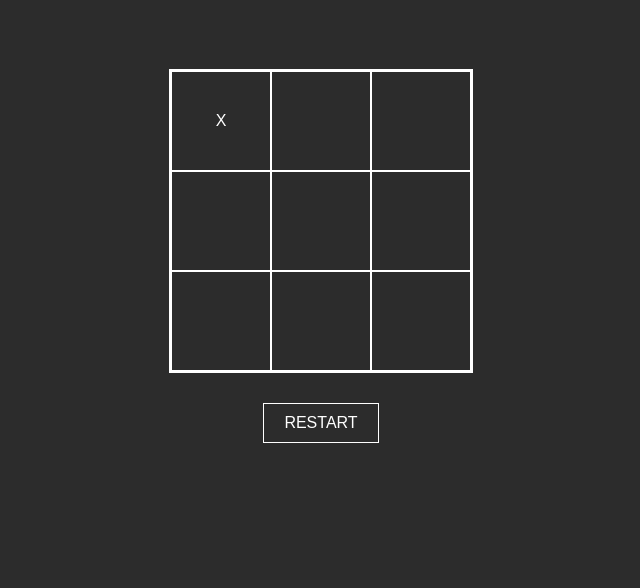
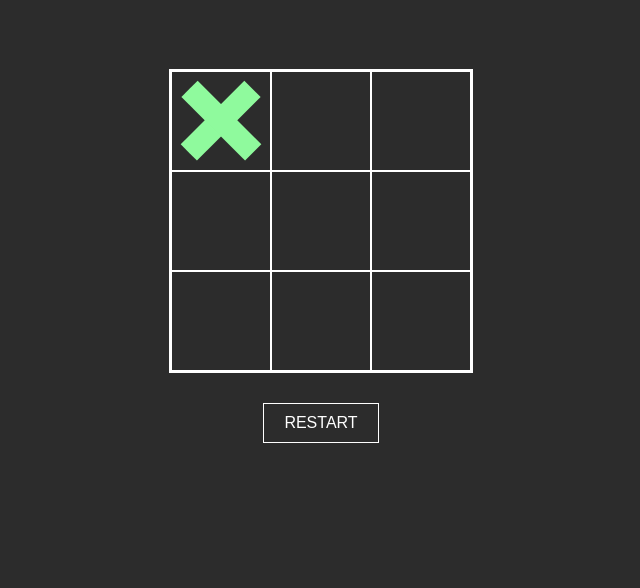
Before and after one commit to KawalaE/Tic-Tac-Toe, a plain HTML site: page index.html in a window 1280 px wide. Both pictures are taken after a click on the element 540 px from the left and 264 px from the top of the page. Shown: the part 143-731 px from the top of the page, without its empty margins (319-959 px from the left). Drawn offline with Linux system fonts and the light colour scheme.

Commit message:
Reverting back to fc7930f version of the code

```diff
--- a/script.js
+++ b/script.js
@@ -1,60 +1,84 @@
-const gameDisplay = document.querySelector('#game-display');
-const winConfig= [
-    [0,1,2], [3,4,5], [6,7,8],
-    [0,3,6], [1,4,7], [2,5,8],
-    [0,4,8], [2,4,6]
-];
+let gameStatus = document.querySelector('.status');
+const modal = document.querySelector('.modal');
+const gameBoard = (() =>{
+    const board = ['', '','', '','', '','', '',''];
+    const gameDisplay = document.getElementById('game-display');
+    const restartGame = document.querySelector('.restart');
+    const createBoard = () => board.forEach((_element, index) =>{
+        const boardCube = document.createElement('div');
+        boardCube.classList.add('highlight')
+        boardCube.id = index+1;
+        boardCube.classList.add('cube');
+        gameDisplay.appendChild(boardCube);
+        boardCube.addEventListener('click', markHandler);
+    });
+    restartGame.addEventListener('click', clearGameBoard);
 
-const Gameboard = ()=>{
-    return ["", "", "", "","", "","","", ""];
+    return{
+        createBoard
+    }
+})();
+function modalHandler(){
+    window.onclick = function(e){
+        if (e.target == modal){
+            modal.close()
+            clearGameBoard();
+        }
+    }
 }
-const humanPlayer = 'X'
-const aiPlayer = 'O'
-const originalBoard = Gameboard();
-let currentPlayer = humanPlayer;
-let gameStatus = "active";
+modalHandler();
+function clearGameBoard(){
+    document.querySelectorAll('.cube').forEach((cube)=>{
+        if(cube.firstChild){
+            cube.removeChild(cube.firstChild);
+        }
+        cube.addEventListener('click', markHandler);
+        cube.classList.add('highlight');
+        playerOne.setMarker();
+    })
+    gameStatus.textContent = "";
+}
+let marker = '';
+function markHandler(e){
+    e.target.classList.remove('highlight')
+    const displayMark = document.createElement('div');
+    displayMark.classList.add(marker);
+    e.target.append(displayMark);
+    marker ==='cross' ? playerTwo.setMarker() : playerOne.setMarker();
+    e.target.removeEventListener('click', markHandler);
+    checkScore();
+}
+gameBoard.createBoard();
 
-function displayBoard(board){
-    board.forEach((_element, index) => {
-        const field = document.createElement('div');
-        field.classList.add('cube');
-        field.id = index;
-        field.addEventListener('click', function mycall() {
-            if(!field.textContent && gameStatus ==="active"){
-                field.textContent = currentPlayer;
-                board[field.id] = currentPlayer;
-                console.log(board);
-                switchPlayer();
-            }
-        });
-        gameDisplay.appendChild(field);
+function checkScore(){
+    const allCrosses = document.querySelectorAll('.cross');
+    const allCircles = document.querySelectorAll('.circle');
+    let crossMoves = [];
+    let circleMoves = [];
+    allCrosses.forEach((cross) =>{
+        crossMoves.push(Number(cross.parentNode.id));
+    });
+    allCircles.forEach((circle)=>{
+        circleMoves.push(Number(circle.parentNode.id))
     })
-    return board;
-}
-function switchPlayer(){
-    currentPlayer === humanPlayer ? currentPlayer = aiPlayer : currentPlayer = humanPlayer;
-    let gameWinner = checkWinner(originalBoard, humanPlayer);
-    if(gameWinner){
-        gameOver(gameWinner);
-        gameStatus = "over"
-    }
+    const winningCombos = [
+        [1,2,3], [4,5,6], [7,8,9],
+        [1,4,7], [2,5,8], [3,6,9],
+        [1,5,9], [3,5,7]
+    ];
 
-}
-function checkWinner(board, player){
-    const playerPositions = [];
-    let winner = null;
-    board.forEach((element, index)=>{
-        if(element === player){
-            playerPositions.push(index)
+    winningCombos.forEach((winArray) =>{
+        if(isSubset(crossMoves, winArray)){
+            gameStatus.textContent = "X wins!";
+            modal.showModal();
+            gamePause();
+
+        }else if(isSubset(circleMoves, winArray)){
+            gameStatus.textContent = "O wins!";
+            modal.showModal();
+            gamePause()
         }
     })
-    for(let array in winConfig){
-        if(isSubset(playerPositions, winConfig[array])){
-            winner = {index: winConfig[array], player: player};
-            break;
-        }
-    }
-    return winner;
 }
 function isSubset(mainArr, subArray){
     for (let el in subArray){
@@ -63,10 +87,17 @@ function isSubset(mainArr, subArray){
         }
     } return true;
 }
-function gameOver(winner){
-    for (let element in winner.index){
-        document.getElementById(winner.index[element]).style.backgroundColor = "pink";
+function gamePause(){
+    document.querySelectorAll('.cube').forEach((cube)=>{
+        cube.removeEventListener('click', markHandler);
+    })
+}
+const Player = (mark) =>{
+    const setMarker = () =>{
+        marker = mark;
     }
-}
-
-displayBoard(originalBoard);
+    return {setMarker, mark}
+};
+const playerOne = Player('cross');
+const playerTwo = Player('circle');
+playerOne.setMarker();
--- a/style.css
+++ b/style.css
@@ -44,8 +44,38 @@ body{
     width: 300px;
     height: 300px;
     border: 2px solid white;
-    cursor: pointer;
 }
+.circle{
+    width: 85px;
+    height: 85px;
+    border-radius: 50%;
+    border: 10px solid rgb(238, 148, 148);
+    box-sizing: border-box;
+}
+.cross{
+    width: 90px;
+    height: 90px;
+    transform: rotate(45deg);
+
+}
+.cross:before, .cross:after{
+    content: "";
+    position: absolute;
+    background-color: rgb(143, 250, 157);
+}
+.cross:before{
+    left:50%;
+    width: 25%;
+    height: 100%;
+    margin-left: -13%;
+}
+.cross:after{
+    top:50%;
+    width: 100%;
+    height: 25%;
+    margin-top: -13%;
+}
+
 button{
     background-color: transparent;
     border: 1px solid white;
```
